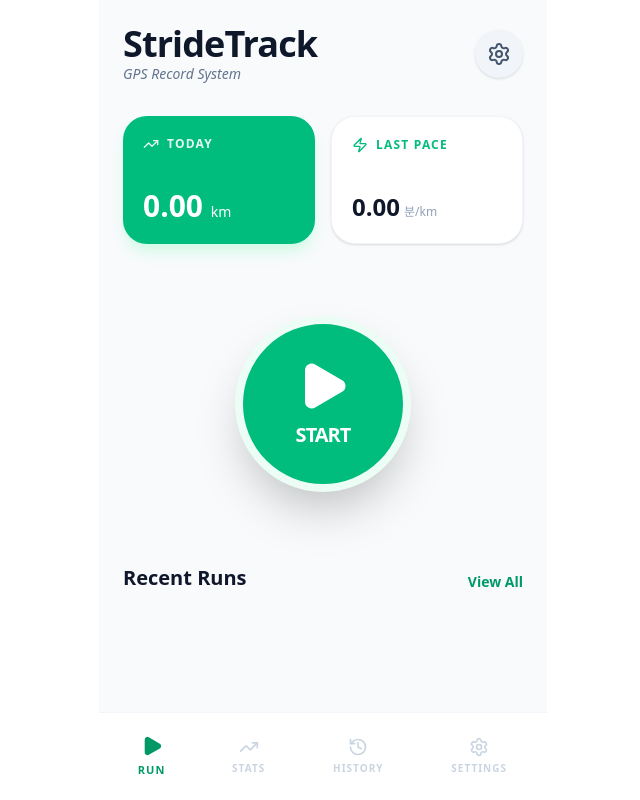
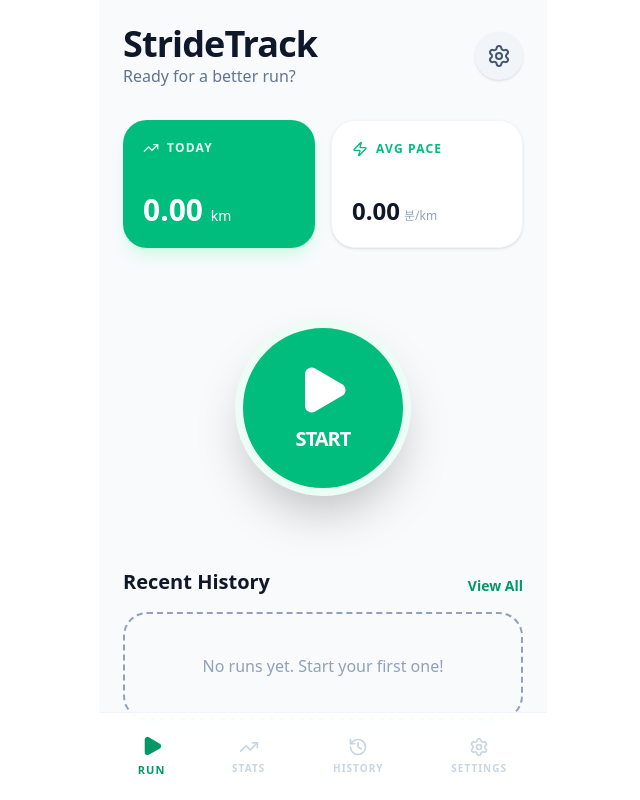
Before and after one commit to Kim-KH/AAA, a React (Vite) app: page / in a window 1280 px wide. Shown: the whole page, without its empty margins (317-957 px from the left). Built offline with nearby package versions, Linux system fonts and the light colour scheme.

Commit message:
Add files via upload

```diff
--- a/src/App.tsx
+++ b/src/App.tsx
@@ -1,8 +1,7 @@
 import React, { useState, useEffect, useRef } from 'react';
 import {
   Play, Square, History, Settings as SettingsIcon, TrendingUp,
-  MapPin, Timer, Volume2, VolumeX, ChevronLeft,
-  Calendar, Trash2, Zap, BarChart3
+  MapPin, Timer, Volume2, VolumeX, ChevronLeft, Calendar, Trash2, Zap
 } from 'lucide-react';
 import {
   LineChart, Line, XAxis, YAxis, CartesianGrid, Tooltip,
@@ -14,12 +13,12 @@ import {
   subDays, startOfMonth, endOfMonth, startOfYear, endOfYear, parseISO
 } from 'date-fns';
 
-// --- [Utility] 스타일 조합 도구 ---
+// --- [Utility] 외부 파일 의존성 해결용 ---
 function cn(...inputs: any[]) {
   return inputs.filter(Boolean).join(' ');
 }
 
-// --- Types (Steps 제거됨) ---
+// --- Types (Steps 완전 제거됨) ---
 interface Run {
   id: number;
   distance: number; // meters
@@ -28,15 +27,14 @@ interface Run {
 }
 
 interface Stats {
-  daily: { name: string; distance: number }[];
-  weekly: { name: string; distance: number }[];
-  monthly: { name: string; distance: number }[];
-  yearly: { name: string; distance: number }[];
+  daily: { date: string; distance: number }[];
+  weekly: { week: string; distance: number }[];
+  monthly: { month: string; distance: number }[];
 }
 
 type View = 'dashboard' | 'active-run' | 'history' | 'stats' | 'settings';
 
-// 시간 단위 알림 설정값 (초 단위)
+// [수정] 시간 단위 알림 설정값 (초 단위: 5분=300초, 10분=600초 등)
 const TIME_ALERTS = [
   { label: '5분', value: 300 },
   { label: '10분', value: 600 },
@@ -52,84 +50,72 @@ export default function App() {
   const [isTracking, setIsTracking] = useState(false);
   const [distance, setDistance] = useState(0);
   const [duration, setDuration] = useState(0);
-  const [lastAlertMark, setLastAlertMark] = useState(0); // 알림 버킷 체크용
+  const [lastAlertBucket, setLastAlertBucket] = useState(0); // 시간 알림 구간 체크용
   const [runs, setRuns] = useState<Run[]>([]);
-  const [stats, setStats] = useState<Stats>({ daily: [], weekly: [], monthly: [], yearly: [] });
+  const [stats, setStats] = useState<Stats>({ daily: [], weekly: [], monthly: [] });
   const [gpsStatus, setGpsStatus] = useState<'searching' | 'active' | 'error'>('searching');
   const [gpsAccuracy, setGpsAccuracy] = useState<number | null>(null);
 
   // Settings
   const [audioEnabled, setAudioEnabled] = useState(true);
   const [alertInterval, setAlertInterval] = useState(300); // 기본 5분
+  const audioRef = useRef<HTMLAudioElement | null>(null);
 
   const watchId = useRef<number | null>(null);
   const lastPosition = useRef<GeolocationCoordinates | null>(null);
   const startTimeRef = useRef<number | null>(null);
   const timerRef = useRef<NodeJS.Timeout | null>(null);
-  const audioRef = useRef<HTMLAudioElement | null>(null);
 
-  // --- [Data Engine] 통계 및 저장소 로직 ---
+  // --- [Data Logic] 로컬 데이터 처리 (Steps 제거 버전) ---
 
   const calculateStatsLocally = (allRuns: Run[]) => {
     const now = new Date();
 
     const daily = Array.from({ length: 7 }).map((_, i) => {
-      const d = subDays(now, 6 - i);
+      const d = subDays(now, i);
       const dayRuns = allRuns.filter(r => isSameDay(new Date(r.timestamp), d));
       return {
-        name: format(d, 'MM/dd'),
-        distance: Number((dayRuns.reduce((sum, r) => sum + r.distance, 0) / 1000).toFixed(2))
+        date: format(d, 'yyyy-MM-dd'),
+        distance: dayRuns.reduce((sum, r) => sum + r.distance, 0)
       };
     });
 
     const weekly = Array.from({ length: 4 }).map((_, i) => {
-      const d = subDays(now, (3 - i) * 7);
+      const d = subDays(now, i * 7);
       const s = startOfWeek(d);
-      const e = endOfWeek(d);
-      const weekRuns = allRuns.filter(r => new Date(r.timestamp) >= s && new Date(r.timestamp) <= e);
+      const weekRuns = allRuns.filter(r => {
+        const rDate = new Date(r.timestamp);
+        return rDate >= s && rDate <= endOfWeek(s);
+      });
       return {
-        name: `${format(s, 'MM/dd')}`,
-        distance: Number((weekRuns.reduce((sum, r) => sum + r.distance, 0) / 1000).toFixed(2))
+        week: `${format(s, 'MM/dd')}`,
+        distance: weekRuns.reduce((sum, r) => sum + r.distance, 0)
       };
     });
 
     const monthly = Array.from({ length: 6 }).map((_, i) => {
-      const d = startOfMonth(subDays(now, (5 - i) * 30));
-      const mRuns = allRuns.filter(r => new Date(r.timestamp) >= d && new Date(r.timestamp) <= endOfMonth(d));
+      const d = startOfMonth(subDays(now, i * 30));
+      const monthRuns = allRuns.filter(r => {
+        const rDate = new Date(r.timestamp);
+        return rDate >= d && rDate <= endOfMonth(d);
+      });
       return {
-        name: format(d, 'MMM'),
-        distance: Number((mRuns.reduce((sum, r) => sum + r.distance, 0) / 1000).toFixed(2))
+        month: format(d, 'MMM'),
+        distance: monthRuns.reduce((sum, r) => sum + r.distance, 0)
       };
     });
 
-    const yearly = Array.from({ length: 3 }).map((_, i) => {
-      const d = startOfYear(subDays(now, (2 - i) * 365));
-      const yRuns = allRuns.filter(r => new Date(r.timestamp) >= d && new Date(r.timestamp) <= endOfYear(d));
-      return {
-        name: format(d, 'yyyy'),
-        distance: Number((yRuns.reduce((sum, r) => sum + r.distance, 0) / 1000).toFixed(2))
-      };
-    });
-
-    setStats({ daily, weekly, monthly, yearly });
+    setStats({ daily, weekly, monthly });
   };
 
-  const loadAllData = () => {
-    const saved = localStorage.getItem('stride_v4_runs');
+  const fetchRuns = async () => {
+    const saved = localStorage.getItem('stridetrack_final_runs');
     const allRuns = saved ? JSON.parse(saved) : [];
     setRuns(allRuns);
     calculateStatsLocally(allRuns);
   };
 
-  const deleteRun = (id: number) => {
-    if (!confirm("이 기록을 삭제하시겠습니까?")) return;
-    const updated = runs.filter(r => r.id !== id);
-    setRuns(updated);
-    localStorage.setItem('stride_v4_runs', JSON.stringify(updated));
-    calculateStatsLocally(updated);
-  };
-
-  const saveRun = () => {
+  const saveRun = async () => {
     const newRun: Run = {
       id: Date.now(),
       distance,
@@ -138,14 +124,22 @@ export default function App() {
     };
     const updatedRuns = [newRun, ...runs];
     setRuns(updatedRuns);
-    localStorage.setItem('stride_v4_runs', JSON.stringify(updatedRuns));
+    localStorage.setItem('stridetrack_final_runs', JSON.stringify(updatedRuns));
     calculateStatsLocally(updatedRuns);
   };
 
-  // --- [Logic] GPS 및 트래킹 엔진 ---
+  const deleteRun = (id: number) => {
+    if (!confirm("이 기록을 삭제하시겠습니까?")) return;
+    const updated = runs.filter(r => r.id !== id);
+    setRuns(updated);
+    localStorage.setItem('stridetrack_final_runs', JSON.stringify(updated));
+    calculateStatsLocally(updated);
+  };
+
+  // --- [Logic] GPS, 오디오 트래킹 엔진 ---
 
   useEffect(() => {
-    loadAllData();
+    fetchRuns();
   }, []);
 
   const startSilentAudio = () => {
@@ -158,27 +152,25 @@ export default function App() {
   };
 
   const stopSilentAudio = () => {
-    if (audioRef.current) {
-      audioRef.current.pause();
-      audioRef.current.currentTime = 0;
-    }
+    if (audioRef.current) { audioRef.current.pause(); audioRef.current.currentTime = 0; }
   };
 
   const startTracking = () => {
     startSilentAudio();
-    setDistance(0); setDuration(0); setLastAlertMark(0);
+    setDistance(0); setDuration(0); setLastAlertBucket(0);
     setGpsStatus('searching');
     lastPosition.current = null;
     startTimeRef.current = Date.now();
 
-    // 1. 고정밀 타이머 (시스템 시각 기준)
+    // [복원] 업로드 코드와 동일한 타이머 & 시스템 시각 동기화
     timerRef.current = setInterval(() => {
       if (startTimeRef.current) {
-        setDuration(Math.floor((Date.now() - startTimeRef.current) / 1000));
+        const elapsed = Math.floor((Date.now() - startTimeRef.current) / 1000);
+        setDuration(elapsed);
       }
     }, 500);
 
-    // 2. 강화된 GPS 감시
+    // [복원] 업로드 코드의 GPS 방식 (실내/약한 신호에서도 측정 가능)
     if ("geolocation" in navigator) {
       watchId.current = navigator.geolocation.watchPosition(
         (pos) => {
@@ -189,19 +181,15 @@ export default function App() {
               lastPosition.current.latitude, lastPosition.current.longitude,
               pos.coords.latitude, pos.coords.longitude
             );
-            // 2m 이상 이동 & 오차범위 50m 이내 데이터만 수용 (연결성 강화)
-            if (d > 2 && pos.coords.accuracy < 50) {
+            // 업로드 코드 방식: 1m 이상 이동 시 합산 (오차 필터링 최소화)
+            if (d > 1 && pos.coords.accuracy < 50) {
               setDistance(prev => prev + d);
             }
           }
           lastPosition.current = pos.coords;
         },
         () => setGpsStatus('error'),
-        {
-          enableHighAccuracy: true,
-          maximumAge: 0, // 항상 최신 위치 강제
-          timeout: 20000 // GPS 초기 연결 대기 시간 연장
-        }
+        { enableHighAccuracy: true, maximumAge: 0, timeout: 15000 }
       );
     }
   };
@@ -210,24 +198,22 @@ export default function App() {
     stopSilentAudio();
     if (watchId.current) navigator.geolocation.clearWatch(watchId.current);
     if (timerRef.current) clearInterval(timerRef.current);
-    watchId.current = null;
-    timerRef.current = null;
+    watchId.current = null; timerRef.current = null;
     startTimeRef.current = null;
   };
 
   const calculateDistance = (lat1: number, lon1: number, lat2: number, lon2: number) => {
     const R = 6371e3;
-    const p1 = lat1 * Math.PI / 180; const p2 = lat2 * Math.PI / 180;
-    const dp = (lat2 - lat1) * Math.PI / 180; const dl = (lon2 - lon1) * Math.PI / 180;
-    const a = Math.sin(dp/2)**2 + Math.cos(p1)*Math.cos(p2)*Math.sin(dl/2)**2;
+    const φ1 = lat1 * Math.PI / 180; const φ2 = lat2 * Math.PI / 180;
+    const Δφ = (lat2 - lat1) * Math.PI / 180; const Δλ = (lon2 - lon1) * Math.PI / 180;
+    const a = Math.sin(Δφ/2)**2 + Math.cos(φ1)*Math.cos(φ2)*Math.sin(Δλ/2)**2;
     return R * 2 * Math.atan2(Math.sqrt(a), Math.sqrt(1-a));
   };
 
-  const calculatePaceFormatted = (distMeters: number, timeSeconds: number) => {
-    if (distMeters < 10) return "0.00분/1km";
-    const totalMinutes = timeSeconds / 60;
-    const totalKm = distMeters / 1000;
-    const paceDecimal = totalMinutes / totalKm;
+  // [추가] 킬로미터당 페이스 (4.27분/km 형식)
+  const calculatePaceFormatted = (distM: number, timeS: number) => {
+    if (distM < 10) return "0.00분/1km";
+    const paceDecimal = (timeS / 60) / (distM / 1000);
     const mins = Math.floor(paceDecimal);
     const secs = Math.round((paceDecimal - mins) * 60);
     return `${mins}.${secs.toString().padStart(2, '0')}분/1km`;
@@ -241,47 +227,47 @@ export default function App() {
     return `${m}:${sec.toString().padStart(2, '0')}`;
   };
 
-  // --- [FIX] 정확한 시간 기반 음성 알림 로직 ---
+  // [수정] 정확한 시간 기반 음성 알림 (화면 꺼짐 대응 로직 강화)
   useEffect(() => {
     if (isTracking && audioEnabled && duration > 0) {
-      // 현재 몇 번째 알림 구간인지 계산
       const currentBucket = Math.floor(duration / alertInterval);
+      if (currentBucket > lastAlertBucket) {
+        const mins = currentBucket * (alertInterval / 60);
+        const distText = (distance / 1000).toFixed(2);
 
-      if (currentBucket > lastAlertMark) {
-        const mins = currentBucket * (alertInterval / 60);
-        const distKm = (distance / 1000).toFixed(2);
-
-        const utterance = new SpeechSynthesisUtterance(
-          `${mins}분 경과했습니다. 현재 이동 거리는 ${distKm} 킬로미터입니다.`
-        );
+        // 화면이 꺼져 있을 때 음성 엔진을 강제로 깨우는 시도
+        const utterance = new SpeechSynthesisUtterance(`${mins}분 경과. 현재 거리는 ${distText} 킬로미터입니다.`);
+        window.speechSynthesis.cancel(); // 이전 음성 취소 후 즉시 실행
         window.speechSynthesis.speak(utterance);
 
-        setLastAlertMark(currentBucket); // 알림 완료 상태 업데이트
+        setLastAlertBucket(currentBucket);
       }
     }
-  }, [duration, isTracking, audioEnabled, alertInterval, lastAlertMark, distance]);
+  }, [duration, isTracking, audioEnabled, alertInterval, lastAlertBucket, distance]);
 
   // --- [UI Render] ---
 
-  const renderDashboard = () => {
-    const todayDist = stats.daily[6]?.distance ?? 0;
-    const latestPace = runs.length > 0 ? calculatePaceFormatted(runs[0].distance, runs[0].duration).split('분')[0] : "0.00";
-
-    return (
+  const renderDashboard = () => (
     <div className="p-6 space-y-8 pb-24 h-full overflow-y-auto">
       <div className="flex justify-between items-center">
-          <div><h1 className="text-4xl font-black text-slate-900 tracking-tight">StrideTrack</h1><p className="text-slate-500 font-medium italic text-sm">GPS Record System</p></div>
+        <div>
+          <h1 className="text-4xl font-black text-slate-900 tracking-tight">StrideTrack</h1>
+          <p className="text-slate-500 font-medium">Ready for a better run?</p>
+        </div>
         <button onClick={() => setView('settings')} className="p-3 rounded-full bg-slate-100 text-slate-600 shadow-sm"><SettingsIcon size={24} /></button>
       </div>
 
       <div className="grid grid-cols-2 gap-4">
         <div className="bg-emerald-500 p-5 rounded-3xl text-white shadow-lg shadow-emerald-100 flex flex-col justify-between h-32">
           <div className="flex items-center gap-2 mb-2 opacity-90"><TrendingUp size={16} /><span className="text-xs font-bold uppercase tracking-widest">Today</span></div>
-            <p className="text-3xl font-black">{todayDist.toFixed(2)} <span className="text-sm font-medium">km</span></p>
+          <p className="text-3xl font-black">{(stats.daily[0]?.distance / 1000 || 0).toFixed(2)} <span className="text-sm font-medium">km</span></p>
         </div>
         <div className="bg-white p-5 rounded-3xl border border-slate-100 shadow-sm flex flex-col justify-between h-32">
-            <div className="flex items-center gap-2 mb-2 text-emerald-500"><Zap size={16} /><span className="text-xs font-bold uppercase tracking-widest">Last Pace</span></div>
-            <p className="text-2xl font-black text-slate-900">{latestPace}<span className="text-xs font-normal text-slate-400 ml-1">분/km</span></p>
+          <div className="flex items-center gap-2 mb-2 text-emerald-500"><Zap size={16} /><span className="text-xs font-bold uppercase tracking-widest">Avg Pace</span></div>
+          <p className="text-2xl font-black text-slate-900">
+            {runs.length > 0 ? calculatePaceFormatted(runs[0].distance, runs[0].duration).split('분')[0] : "0.00"}
+            <span className="text-xs font-normal text-slate-400 ml-1">분/km</span>
+          </p>
         </div>
       </div>
 
@@ -297,7 +283,7 @@ export default function App() {
       </div>
 
       <div className="space-y-4">
-          <div className="flex justify-between items-end"><h2 className="text-xl font-black text-slate-900">Recent Runs</h2><button onClick={() => setView('history')} className="text-sm font-bold text-emerald-600">View All</button></div>
+        <div className="flex justify-between items-end"><h2 className="text-xl font-black text-slate-900">Recent History</h2><button onClick={() => setView('history')} className="text-sm font-bold text-emerald-600">View All</button></div>
         <div className="space-y-3">
           {runs.slice(0, 3).map(run => (
             <div key={run.id} className="bg-white p-4 rounded-2xl border border-slate-50 flex justify-between items-center shadow-sm">
@@ -311,18 +297,18 @@ export default function App() {
               </div>
             </div>
           ))}
+          {runs.length === 0 && <p className="text-center text-slate-400 py-10 bg-slate-50 rounded-3xl border-2 border-dashed">No runs yet. Start your first one!</p>}
         </div>
       </div>
     </div>
   );
-  };
 
   const renderActiveRun = () => (
     <div className="h-full flex flex-col bg-slate-900 text-white p-8">
       <div className="flex justify-between items-center mb-6">
         <div className="flex items-center gap-2 px-3 py-1 bg-white/10 rounded-full">
           <div className={cn("w-2 h-2 rounded-full animate-pulse", gpsStatus === 'active' ? "bg-emerald-500" : "bg-amber-500")} />
-          <span className="text-[10px] font-black uppercase tracking-widest">{gpsStatus === 'active' ? `GPS ON (${gpsAccuracy?.toFixed(0)}m)` : 'Searching GPS...'}</span>
+          <span className="text-[10px] font-black uppercase tracking-widest">{gpsStatus === 'active' ? `GPS ACTIVE (${gpsAccuracy?.toFixed(0)}m)` : 'Searching GPS...'}</span>
         </div>
         <button onClick={() => setAudioEnabled(!audioEnabled)}>{audioEnabled ? <Volume2 size={24} className="text-emerald-400" /> : <VolumeX size={24} className="text-slate-500" />}</button>
       </div>
@@ -330,7 +316,7 @@ export default function App() {
       <div className="flex-1 flex flex-col items-center justify-center space-y-16">
         <div className="text-center">
           <p className="text-slate-500 font-bold uppercase tracking-[0.3em] text-sm mb-4">Distance</p>
-          <h2 className="text-[9.5rem] font-black tracking-tighter leading-none">{(distance / 1000).toFixed(2)}</h2>
+          <h2 className="text-[9rem] font-black tracking-tighter leading-none">{(distance / 1000).toFixed(2)}</h2>
           <p className="text-3xl font-black text-emerald-400 mt-4">KILOMETERS</p>
         </div>
 
@@ -347,7 +333,7 @@ export default function App() {
       </div>
 
       <div className="pb-10">
-        <button onClick={() => { saveRun(); stopTracking(); setIsTracking(false); setView('dashboard'); }} className="w-full bg-rose-500 text-white font-black py-5 rounded-3xl text-xl shadow-2xl active:scale-95 transition-transform">FINISH RUN</button>
+        <button onClick={() => { saveRun(); stopTracking(); setIsTracking(false); setView('dashboard'); }} className="w-full bg-rose-500 hover:bg-rose-600 text-white font-black py-5 rounded-3xl text-xl shadow-2xl active:scale-95 transition-transform">FINISH RUN</button>
       </div>
     </div>
   );
@@ -356,13 +342,16 @@ export default function App() {
     <div className="p-6 space-y-6 pb-24 h-full overflow-y-auto">
       <div className="flex items-center gap-4">
         <button onClick={() => setView('dashboard')} className="p-2 rounded-xl bg-slate-100 text-slate-600"><ChevronLeft size={24} /></button>
-        <h1 className="text-3xl font-black text-slate-900 tracking-tight">History</h1>
+        <h1 className="text-3xl font-black text-slate-900 tracking-tight">Run History</h1>
       </div>
       <div className="space-y-4">
         {runs.map(run => (
           <div key={run.id} className="bg-white p-6 rounded-[2.5rem] border border-slate-100 shadow-sm space-y-4">
             <div className="flex justify-between items-start">
-              <div><p className="text-xs font-bold text-slate-400 uppercase tracking-widest mb-1">{format(new Date(run.timestamp), 'EEEE, MMMM d')}</p><h3 className="text-3xl font-black text-slate-900">{(run.distance / 1000).toFixed(2)} km</h3></div>
+              <div>
+                <p className="text-xs font-bold text-slate-400 uppercase tracking-widest mb-1">{format(new Date(run.timestamp), 'EEEE, MMMM d')}</p>
+                <h3 className="text-3xl font-black text-slate-900">{(run.distance / 1000).toFixed(2)} km</h3>
+              </div>
               <button onClick={() => deleteRun(run.id)} className="p-2 text-slate-300 hover:text-rose-500 transition-colors"><Trash2 size={22} /></button>
             </div>
             <div className="grid grid-cols-2 gap-4 border-t border-slate-50 pt-4 text-center">
@@ -376,20 +365,26 @@ export default function App() {
   );
 
   const renderStats = () => {
-    const [statTab, setStatTab] = useState<'day' | 'week' | 'month' | 'year'>('day');
-    const chartData = statTab === 'day' ? stats.daily : statTab === 'week' ? stats.weekly : statTab === 'month' ? stats.monthly : stats.yearly;
+    const [statTab, setStatTab] = useState<'day' | 'week' | 'month'>('day');
+    const chartData = statTab === 'day' ? stats.daily : statTab === 'week' ? stats.weekly : stats.monthly;
+    const formattedData = chartData.map(d => ({
+      name: (d as any).date ? format(new Date((d as any).date), 'dd') : (d as any).week || (d as any).month,
+      distance: Number(((d.distance || 0) / 1000).toFixed(2))
+    })).reverse();
 
     return (
       <div className="p-6 space-y-6 pb-24 h-full overflow-y-auto">
         <div className="flex items-center gap-4"><button onClick={() => setView('dashboard')} className="p-2 rounded-xl bg-slate-100 text-slate-600"><ChevronLeft size={24} /></button><h1 className="text-3xl font-black text-slate-900 tracking-tight">Stats</h1></div>
         <div className="flex p-1.5 bg-slate-100 rounded-2xl">
-          {['day', 'week', 'month', 'year'].map(tab => (<button key={tab} onClick={() => setStatTab(tab as any)} className={cn("flex-1 py-2.5 text-xs font-black rounded-xl capitalize", statTab === tab ? "bg-white text-emerald-600 shadow-sm" : "text-slate-500")}>{tab}</button>))}
+          {['day', 'week', 'month'].map(tab => (
+            <button key={tab} onClick={() => setStatTab(tab as any)} className={cn("flex-1 py-2.5 text-xs font-black rounded-xl capitalize transition-all", statTab === tab ? "bg-white text-emerald-600 shadow-sm" : "text-slate-500")}>{tab}</button>
+          ))}
         </div>
         <div className="bg-white p-6 rounded-[2.5rem] border border-slate-100 shadow-sm">
-          <h3 className="text-sm font-black text-slate-900 flex items-center gap-2 mb-6"><BarChart3 size={18} className="text-emerald-500" /> Distance (km)</h3>
+          <h3 className="text-sm font-black text-slate-900 flex items-center gap-2 mb-6"><TrendingUp size={18} className="text-emerald-500" /> Distance (km)</h3>
           <div className="h-64 w-full">
             <ResponsiveContainer>
-              <BarChart data={chartData}>
+              <BarChart data={formattedData}>
                 <CartesianGrid strokeDasharray="3 3" vertical={false} stroke="#f1f5f9" />
                 <XAxis dataKey="name" axisLine={false} tickLine={false} tick={{fontSize: 10, fontWeight: 700, fill: '#94a3b8'}} />
                 <Tooltip cursor={{fill: '#f8fafc'}} contentStyle={{borderRadius: '20px', border: 'none'}} />
@@ -412,10 +407,10 @@ export default function App() {
               <div className={cn("p-3 rounded-2xl", audioEnabled ? "bg-emerald-50 text-emerald-600" : "bg-slate-50 text-slate-400")}><Volume2 size={24} /></div>
               <div><p className="font-black text-slate-900">Voice Alerts</p><p className="text-xs font-medium text-slate-500">Audio feedback by time</p></div>
             </div>
-            <button onClick={() => setAudioEnabled(!audioEnabled)} className={cn("w-14 h-8 rounded-full transition-all relative shadow-inner", audioEnabled ? "bg-emerald-500" : "bg-slate-200")}><div className={cn("absolute top-1 w-6 h-6 bg-white rounded-full transition-all shadow-sm", audioEnabled ? "left-7" : "left-1")} /></button>
+            <button onClick={() => setAudioEnabled(!audioEnabled)} className={cn("w-14 h-8 rounded-full transition-all relative", audioEnabled ? "bg-emerald-500" : "bg-slate-200")}><div className={cn("absolute top-1 w-6 h-6 bg-white rounded-full transition-all shadow-sm", audioEnabled ? "left-7" : "left-1")} /></button>
           </div>
           <div className="space-y-4">
-            <p className="text-sm font-black text-slate-900 tracking-tight">Time Interval (Minutes)</p>
+            <p className="text-sm font-black text-slate-900 tracking-tight">Voice Interval (Minutes)</p>
             <div className="grid grid-cols-3 gap-2">
               {TIME_ALERTS.map(item => (
                 <button key={item.value} onClick={() => setAlertInterval(item.value)} className={cn("py-3 rounded-2xl text-xs font-black transition-all border-2", alertInterval === item.value ? "bg-emerald-50 border-emerald-500 text-emerald-600 scale-[1.05]" : "bg-white border-slate-50 text-slate-400")}>{item.label}</button>
@@ -441,10 +436,22 @@ export default function App() {
 
       {view !== 'active-run' && (
         <div className="fixed bottom-0 left-0 right-0 max-w-md mx-auto bg-white/90 backdrop-blur-xl border-t border-slate-100 px-8 py-4 flex justify-between items-center z-50">
-          <button onClick={() => setView('dashboard')} className={cn("p-2 flex flex-col items-center gap-1 transition-all", view === 'dashboard' ? "text-emerald-600 scale-110" : "text-slate-300")}><Play size={20} fill={view === 'dashboard' ? "currentColor" : "none"} /><span className="text-[10px] font-black uppercase tracking-widest">Run</span></button>
-          <button onClick={() => setView('stats')} className={cn("p-2 flex flex-col items-center gap-1 transition-all", view === 'stats' ? "text-emerald-600 scale-110" : "text-slate-300")}><TrendingUp size={20} /><span className="text-[10px] font-black uppercase tracking-widest">Stats</span></button>
-          <button onClick={() => setView('history')} className={cn("p-2 flex flex-col items-center gap-1 transition-all", view === 'history' ? "text-emerald-600 scale-110" : "text-slate-300")}><History size={20} /><span className="text-[10px] font-black uppercase tracking-widest">History</span></button>
-          <button onClick={() => setView('settings')} className={cn("p-2 flex flex-col items-center gap-1 transition-all", view === 'settings' ? "text-emerald-600 scale-110" : "text-slate-300")}><SettingsIcon size={20} /><span className="text-[10px] font-black uppercase tracking-widest">Settings</span></button>
+          <button onClick={() => setView('dashboard')} className={cn("p-2 flex flex-col items-center gap-1 transition-all", view === 'dashboard' ? "text-emerald-600 scale-110" : "text-slate-300")}>
+            <Play size={20} fill={view === 'dashboard' ? "currentColor" : "none"} />
+            <span className="text-[10px] font-black uppercase tracking-widest">Run</span>
+          </button>
+          <button onClick={() => setView('stats')} className={cn("p-2 flex flex-col items-center gap-1 transition-all", view === 'stats' ? "text-emerald-600 scale-110" : "text-slate-300")}>
+            <TrendingUp size={20} />
+            <span className="text-[10px] font-black uppercase tracking-widest">Stats</span>
+          </button>
+          <button onClick={() => setView('history')} className={cn("p-2 flex flex-col items-center gap-1 transition-all", view === 'history' ? "text-emerald-600 scale-110" : "text-slate-300")}>
+            <History size={20} />
+            <span className="text-[10px] font-black uppercase tracking-widest">History</span>
+          </button>
+          <button onClick={() => setView('settings')} className={cn("p-2 flex flex-col items-center gap-1 transition-all", view === 'settings' ? "text-emerald-600 scale-110" : "text-slate-300")}>
+            <SettingsIcon size={20} />
+            <span className="text-[10px] font-black uppercase tracking-widest">Settings</span>
+          </button>
         </div>
       )}
     </div>
```
Lines whose indentation alone changed are shown as unchanged.
